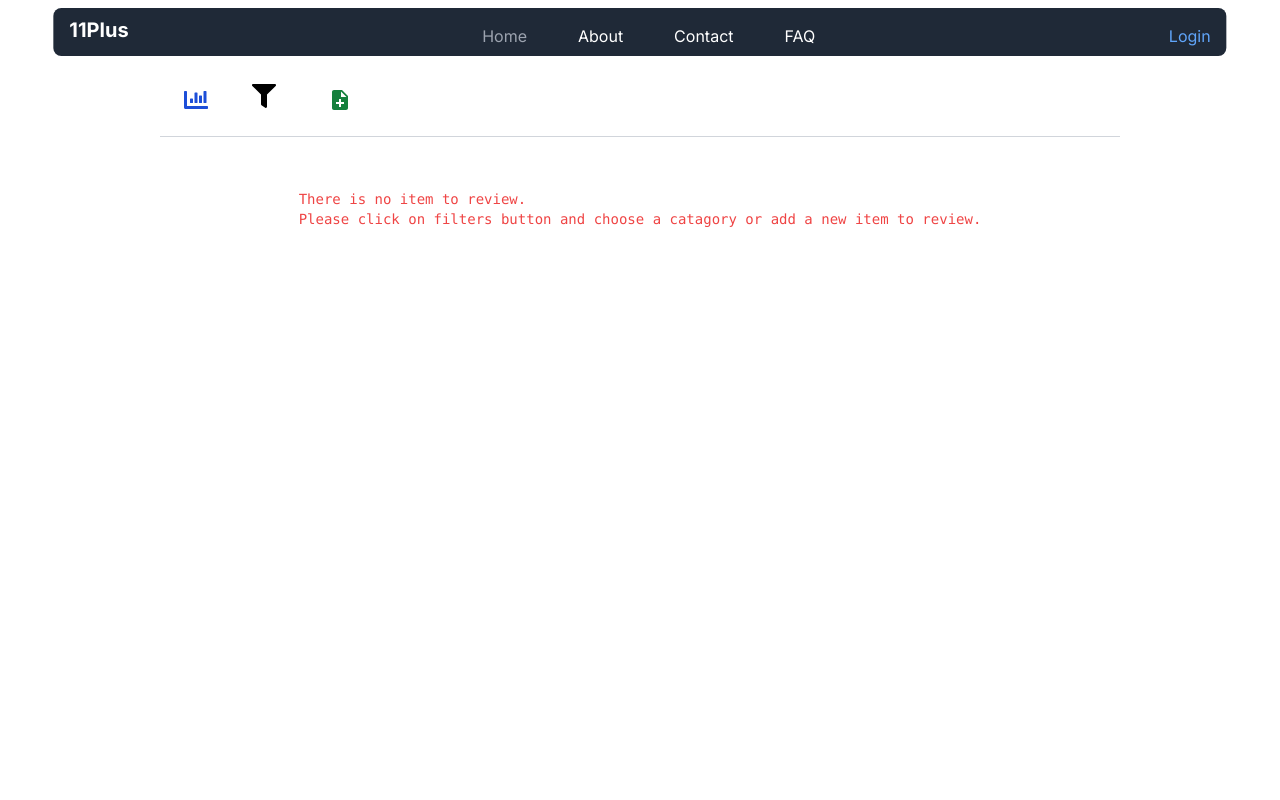
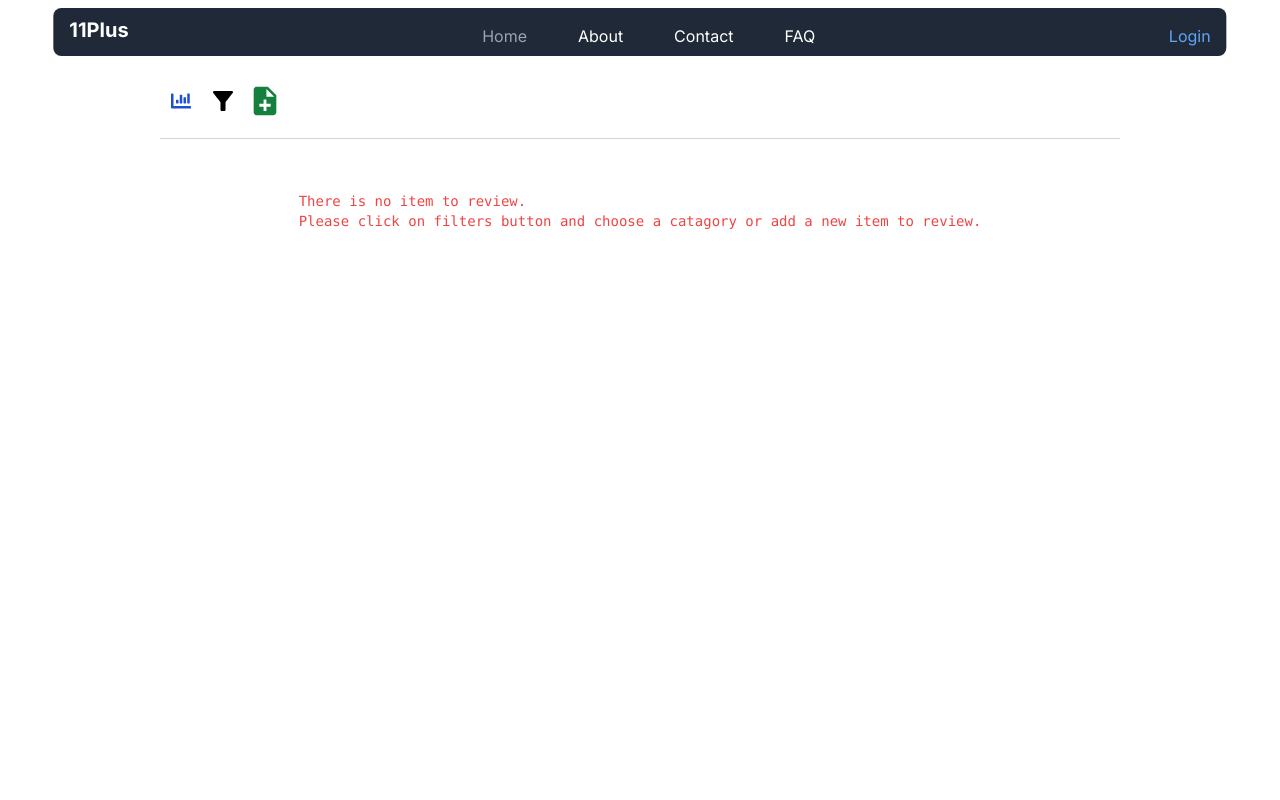
Before and after one commit to rumiani/memoleit, a Next.js app: page / in a window 1280 px wide. Shown: the top 800 px of the page. Built offline with nearby package versions, Linux system fonts and the light colour scheme; no server answers.

Commit message:
fixing the navitems style

```diff
--- a/src/app/globals.css
+++ b/src/app/globals.css
@@ -9,7 +9,7 @@ button {
     @apply text-center disabled:opacity-50 disabled:cursor-not-allowed inline-block w-40 rounded bg-blue-500  px-7 pb-2.5 pt-3 text-sm font-medium uppercase leading-normal text-white shadow-[0_4px_9px_-4px_#3b71ca] transition duration-150 ease-in-out hover:bg-blue-500 hover:shadow-[0_8px_9px_-4px_rgba(59,113,202,0.3),0_4px_18px_0_rgba(59,113,202,0.2)] focus:bg-blue-600 focus:shadow-[0_8px_9px_-4px_rgba(59,113,202,0.3),0_4px_18px_0_rgba(59,113,202,0.2)] focus:outline-none focus:ring-0 active:bg-blue-700 active:shadow-[0_8px_9px_-4px_rgba(59,113,202,0.3),0_4px_18px_0_rgba(59,113,202,0.2)] dark:shadow-[0_4px_9px_-4px_rgba(59,113,202,0.5)] dark:hover:shadow-[0_8px_9px_-4px_rgba(59,113,202,0.2),0_4px_18px_0_rgba(59,113,202,0.1)] dark:focus:shadow-[0_8px_9px_-4px_rgba(59,113,202,0.2),0_4px_18px_0_rgba(59,113,202,0.1)] dark:active:shadow-[0_8px_9px_-4px_rgba(59,113,202,0.2),0_4px_18px_0_rgba(59,113,202,0.1)];
   }
 .icon{
-  @apply w-10 h-10 mx-4  cursor-pointer hover:bg-gray-300 p-2 rounded-md transition-all duration-300 text-center flex justify-center items-center;
+  @apply w-10 h-10 p-[1px] m-[1px] cursor-pointer hover:bg-gray-200 rounded-md transition-all duration-300 text-center flex justify-center items-center;
 }
 .disabledBtn{
   @apply disabled:bg-gray-400 disabled:text-black disabled:cursor-not-allowed disabled:hover:bg-gray-400 disabled:hover:text-black;
--- a/src/components/home-page-components/navItems/NavItems.tsx
+++ b/src/components/home-page-components/navItems/NavItems.tsx
@@ -4,20 +4,19 @@ import React from "react";
 import { FaChartBar } from "react-icons/fa";
 import { MdNoteAdd } from "react-icons/md";
 import Link from "next/link";
-import Filters from "./filters/filters";
-
+import { MdFilterListAlt } from "react-icons/md";
 export default function ItemsNav() {
   return (
     <div className="flex w-full pb-4 border-b border-gray-300">
-      <Link href={"/progress"} title="Check out your progress">
-        <FaChartBar className="text-blue-700 icon" />
+      <Link href={"/progress"} title="Check out your progress" className="icon">
+        <FaChartBar className="text-blue-700 text-xl" />
       </Link>
 
-      <span className="icon" title="Filter catagories">
-      <Filters/>
+      <span className="icon text-3xl" title="Filter catagories">
+      <MdFilterListAlt/>
       </span>
 
-      <Link href={"/new"} >
+      <Link href={"/new"} className="icon">
         <MdNoteAdd title="Add a new item" className="text-green-700 icon" />
       </Link>
     </div>
```
